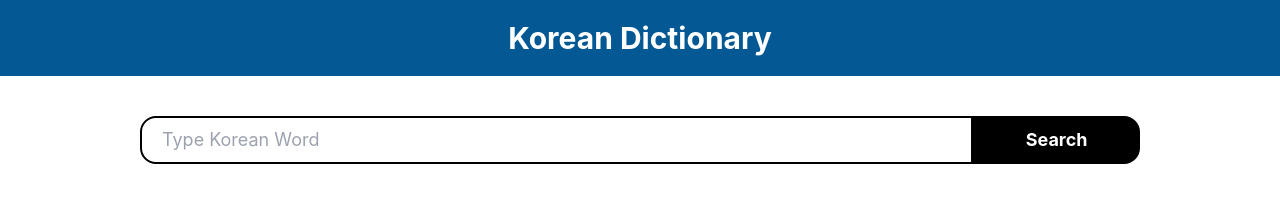
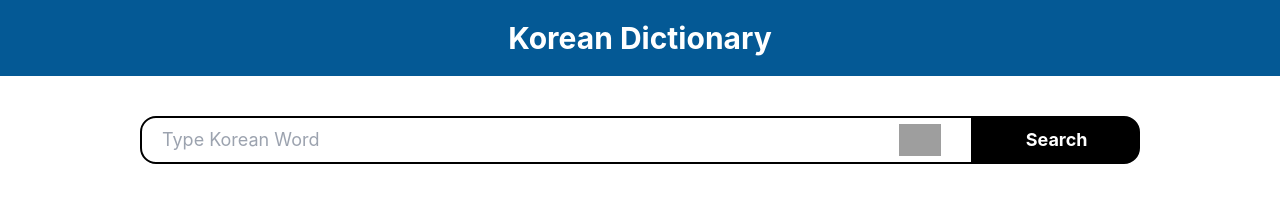
Before and after one commit to ana117/korean-dictionary, a React (Create React App) app: page / in a window 1280 px wide. Shown: the top 214 px of the page. Built offline with nearby package versions, Linux system fonts and the light colour scheme; grey boxes are pictures that could not be loaded.

Commit message:
Add keyboard icon

```diff
--- a/src/pages/search-page.js
+++ b/src/pages/search-page.js
@@ -3,6 +3,7 @@ import Navbar from "../components/navbar";
 import Word from "../components/word";
 
 import data from "./test.xml"
+import keyboardSVG from "../assets/keyboard.svg";
 
 const API_URL = "https://krdict.korean.go.kr/api/search";
 const SearchPage = () => {
@@ -58,9 +59,12 @@ const SearchPage = () => {
         <section className={"h-screen flex flex-col"}>
             <Navbar/>
             <main className={"flex flex-col justify-center items-center m-10 max-h-full overflow-auto"}>
-                <div className={"w-5/6 flex justify-center items-center"}>
-                    <input type={"text"} placeholder={"Type Korean Word"} value={search} onChange={handleSearchChange}
-                           className={"w-4/6 lg:w-5/6 py-2 px-5 rounded-2xl rounded-e-none text-lg border-black border-2 focus:outline-0"}/>
+                <div className={"w-5/6 flex items-center relative"}>
+                    <div className={"w-4/6 lg:w-5/6 flex justify-end items-center"}>
+                        <img src={keyboardSVG} alt={"keyboard"} className={"absolute h-4/6 cursor-pointer mr-8"}/>
+                        <input id={"search-bar"} type={"text"} placeholder={"Type Korean Word"} value={search} onChange={handleSearchChange}
+                               className={"w-full py-2 px-5 rounded-2xl rounded-e-none text-lg border-black border-2 focus:outline-0"}/>
+                    </div>
                     <button type={"button"} onClick={fetchWords}
                             className={"w-2/6 lg:w-1/6 ease-in duration-500 py-2 px-5 rounded-2xl rounded-s-none bg-black text-white text-lg font-bold border-black border-2"}>Search
                     </button>
```
